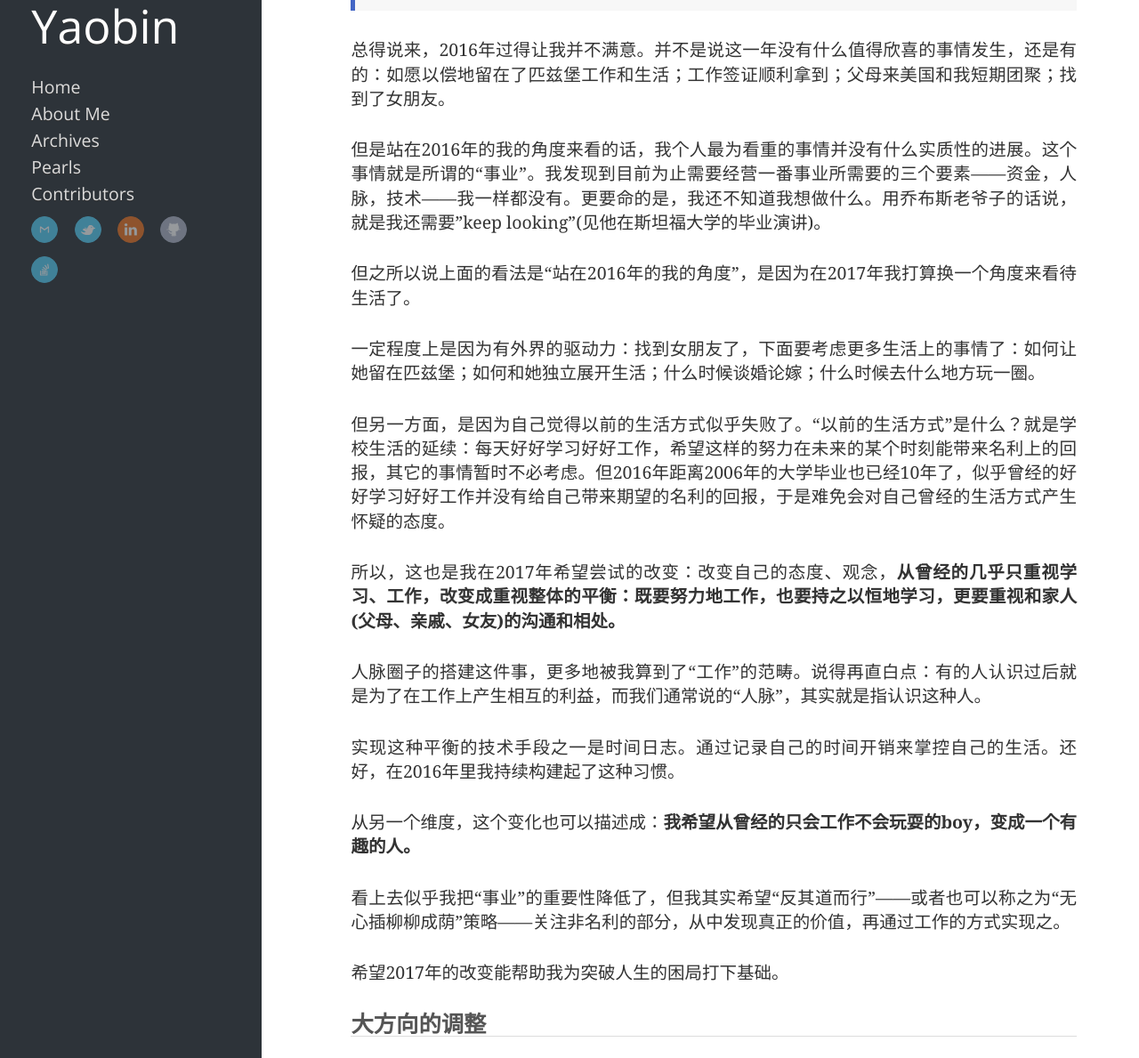
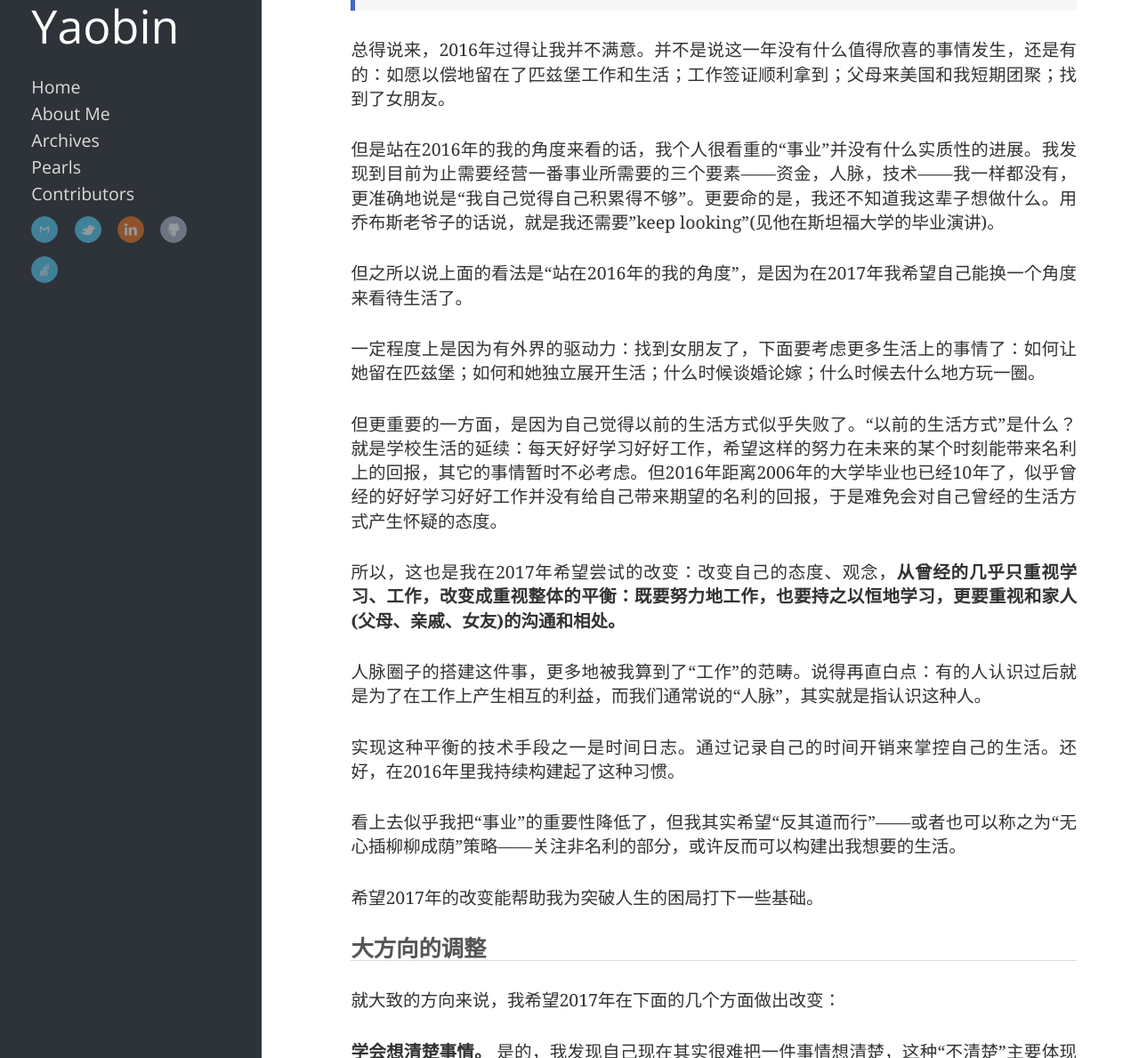
Before and after one commit to Tianhao25/yaobinwen.github.io, a Jekyll site: the page built from _posts/2016/2016-12-31-2016-Look-back.md, in a window 1280 px wide and 1400 px high, cut to the strip 211-1400 px from the top of the window. Shown: the whole strip at 89% size. Built offline with Jekyll 4.4.1, drawn with Linux system fonts in a browser that asks for light colours; nearby versions of some CDN libraries; comment, search, counter and statistics services are not loaded.

Commit message:
Update post.

```diff
--- a/_posts/2016/2016-12-31-2016-Look-back.md
+++ b/_posts/2016/2016-12-31-2016-Look-back.md
@@ -12,13 +12,13 @@ comments: true
 
 总得说来，2016年过得让我并不满意。并不是说这一年没有什么值得欣喜的事情发生，还是有的：如愿以偿地留在了匹兹堡工作和生活；工作签证顺利拿到；父母来美国和我短期团聚；找到了女朋友。
 
-但是站在2016年的我的角度来看的话，我个人最为看重的事情并没有什么实质性的进展。这个事情就是所谓的“事业”。我发现到目前为止需要经营一番事业所需要的三个要素——资金，人脉，技术——我一样都没有。更要命的是，我还不知道我想做什么。用乔布斯老爷子的话说，就是我还需要"keep looking"(见他在斯坦福大学的毕业演讲)。
+但是站在2016年的我的角度来看的话，我个人很看重的“事业”并没有什么实质性的进展。我发现到目前为止需要经营一番事业所需要的三个要素——资金，人脉，技术——我一样都没有，更准确地说是“我自己觉得自己积累得不够”。更要命的是，我还不知道我这辈子想做什么。用乔布斯老爷子的话说，就是我还需要"keep looking"(见他在斯坦福大学的毕业演讲)。
 
-但之所以说上面的看法是“站在2016年的我的角度”，是因为在2017年我打算换一个角度来看待生活了。
+但之所以说上面的看法是“站在2016年的我的角度”，是因为在2017年我希望自己能换一个角度来看待生活了。
 
 一定程度上是因为有外界的驱动力：找到女朋友了，下面要考虑更多生活上的事情了：如何让她留在匹兹堡；如何和她独立展开生活；什么时候谈婚论嫁；什么时候去什么地方玩一圈。
 
-但另一方面，是因为自己觉得以前的生活方式似乎失败了。“以前的生活方式”是什么？就是学校生活的延续：每天好好学习好好工作，希望这样的努力在未来的某个时刻能带来名利上的回报，其它的事情暂时不必考虑。但2016年距离2006年的大学毕业也已经10年了，似乎曾经的好好学习好好工作并没有给自己带来期望的名利的回报，于是难免会对自己曾经的生活方式产生怀疑的态度。
+但更重要的一方面，是因为自己觉得以前的生活方式似乎失败了。“以前的生活方式”是什么？就是学校生活的延续：每天好好学习好好工作，希望这样的努力在未来的某个时刻能带来名利上的回报，其它的事情暂时不必考虑。但2016年距离2006年的大学毕业也已经10年了，似乎曾经的好好学习好好工作并没有给自己带来期望的名利的回报，于是难免会对自己曾经的生活方式产生怀疑的态度。
 
 所以，这也是我在2017年希望尝试的改变：改变自己的态度、观念，**从曾经的几乎只重视学习、工作，改变成重视整体的平衡：既要努力地工作，也要持之以恒地学习，更要重视和家人(父母、亲戚、女友)的沟通和相处。**
 
@@ -26,11 +26,9 @@ comments: true
 
 实现这种平衡的技术手段之一是时间日志。通过记录自己的时间开销来掌控自己的生活。还好，在2016年里我持续构建起了这种习惯。
 
-从另一个维度，这个变化也可以描述成：**我希望从曾经的只会工作不会玩耍的boy，变成一个有趣的人。**
+看上去似乎我把“事业”的重要性降低了，但我其实希望“反其道而行”——或者也可以称之为“无心插柳柳成荫”策略——关注非名利的部分，或许反而可以构建出我想要的生活。
 
-看上去似乎我把“事业”的重要性降低了，但我其实希望“反其道而行”——或者也可以称之为“无心插柳柳成荫”策略——关注非名利的部分，从中发现真正的价值，再通过工作的方式实现之。
-
-希望2017年的改变能帮助我为突破人生的困局打下基础。
+希望2017年的改变能帮助我为突破人生的困局打下一些基础。
 
 ## 大方向的调整
 
```
